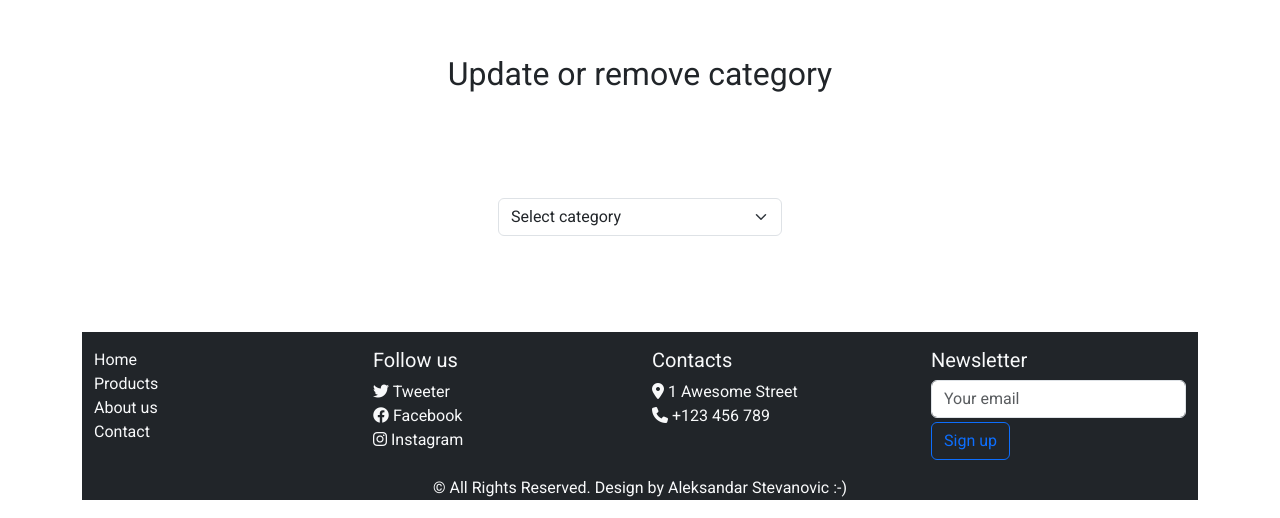
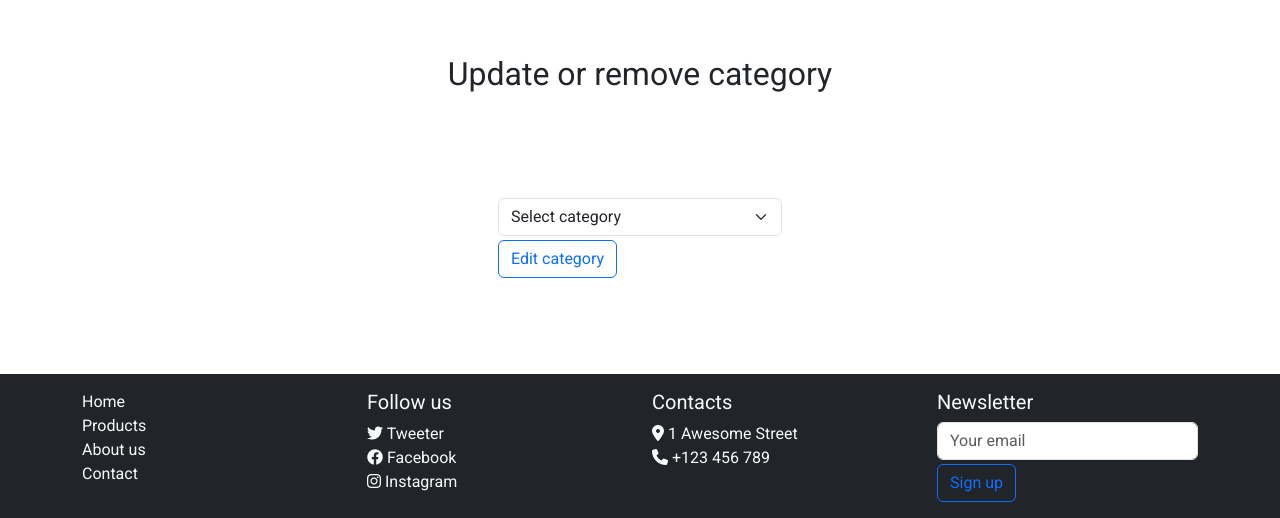
Before and after one commit to alexstev985/final_project, a PHP site: page /admin_panel.php in a window 1280 px wide. Shown: the part 530-1048 px from the top of the page. Run offline with PHP 8.4, Linux system fonts and the light colour scheme; the visitor is signed in with stand-in values (Sample User, id 1); tables that the repository leaves empty or names only in its code hold one stand-in row (values such as "Sample post"); some libraries are stand-ins or nearby versions.

Commit message:
open category window

```diff
--- a/admin_panel.php
+++ b/admin_panel.php
@@ -13,6 +13,15 @@ if (isset($_POST['add_category'])) {
   $category_name = $_POST['category_name'];
   $category_image = $_FILES['category_image'];
   $new_category->addCategory($category_name, $category_image);
+}
+
+if (isset($_POST['log_out'])) {
+  Session:: logout();
+}
+
+if (isset($_POST['edit_category'])) {
+  $searched_category = $_POST['select_category'];
+  $new_category->openCategoryPage($searched_category);
 }
 
 ?>
@@ -121,7 +130,7 @@ if (isset($_POST['add_category'])) {
     </nav>
     <!--Content-->
     <div class="container">
-    <h2 class="text-center">Add new category</h2>
+      <h2 class="text-center">Add new category</h2>
 
       <div class="row" id="categories">
         <div class="col-xs-12 col-sm-12 offset-md-4 col-md-4 offset-lg-4 col-lg-4 offset-xl-4 col-xl-4    offset-xxl-4 col-xxl-4 text-start d-block m-auto p-xs-2 p-sm-2 p-md-0 p-lg-3 p-xl-5 p-xxl-5 my-5">
@@ -146,6 +155,7 @@ if (isset($_POST['add_category'])) {
               $new_category->loadCategories();
             ?>
             </select>
+            <input class="btn btn-outline-primary mt-1" type="submit" value="Edit category" name="edit_category" id="open-category-location">
           </form>
         </div>
       </div>
@@ -163,8 +173,8 @@ if (isset($_POST['add_category'])) {
             </div>
           </div>
         </div>
-      </div>
-    </div>-->
+      </div>-->
+    </div>
     <!--Footer-->
     <div class="footer bg-dark text-start text-light py-3">
       <div class="container">
--- a/classes/product.class.php
+++ b/classes/product.class.php
@@ -56,8 +56,20 @@ class Product extends DbConnection {
         $all_categories_result = $this->conn->query($all_categories);
         if ($all_categories_result->num_rows > 0) {
             while ($row = $all_categories_result->fetch_assoc()) {
-                echo "<option value='category_edit.php?id=".$row['category_id']."'>".$row['category_name']."
+                echo "<option class='category-location' value='".$row['category_id']."'>
+                ".$row['category_name']."
                 </option>";
+            }
+        }
+    }
+
+    public function openCategoryPage ($search) {
+        $all_categories = "SELECT * FROM categories WHERE category_id = '$search'";
+        $all_categories_result = $this->conn->query($all_categories);
+        if ($all_categories_result->num_rows > 0) {
+            while ($row = $all_categories_result->fetch_assoc()) {
+                header("location: category_page.php?id='". $row['category_id'] ."'&category_name='". $row['category_name'] ."'");
+                //var_dump($row['category_id']);
             }
         }
     }
--- a/js/admin_panel.js
+++ b/js/admin_panel.js
@@ -1,9 +1,10 @@
 //Open specific category in new tab
-const select = document.getElementById('floatingSelect')
-select.addEventListener('change', openCategoryPage ())
-function openCategoryPage () {
-    let locations = document.getElementsByTagName('option')
-    for (let i = 0; i < locations.length; i++) {
-        window.open (`${locations[i].value}`, '_blank')
-    }
-}
+// const select = document.getElementById('open-category-location')
+// select.addEventListener('click', openCategoryPage)
+// function openCategoryPage () {
+//     let locations = document.getElementsByClassName('category-location')
+//     for (let i = 0; i < locations.length; i++) {
+//         //window.open (`${locations[i].value}`, '_blank')
+//         console.log(locations[i].value)
+//     }
+// }
```
Also changed, not shown: category_page.php (added).
